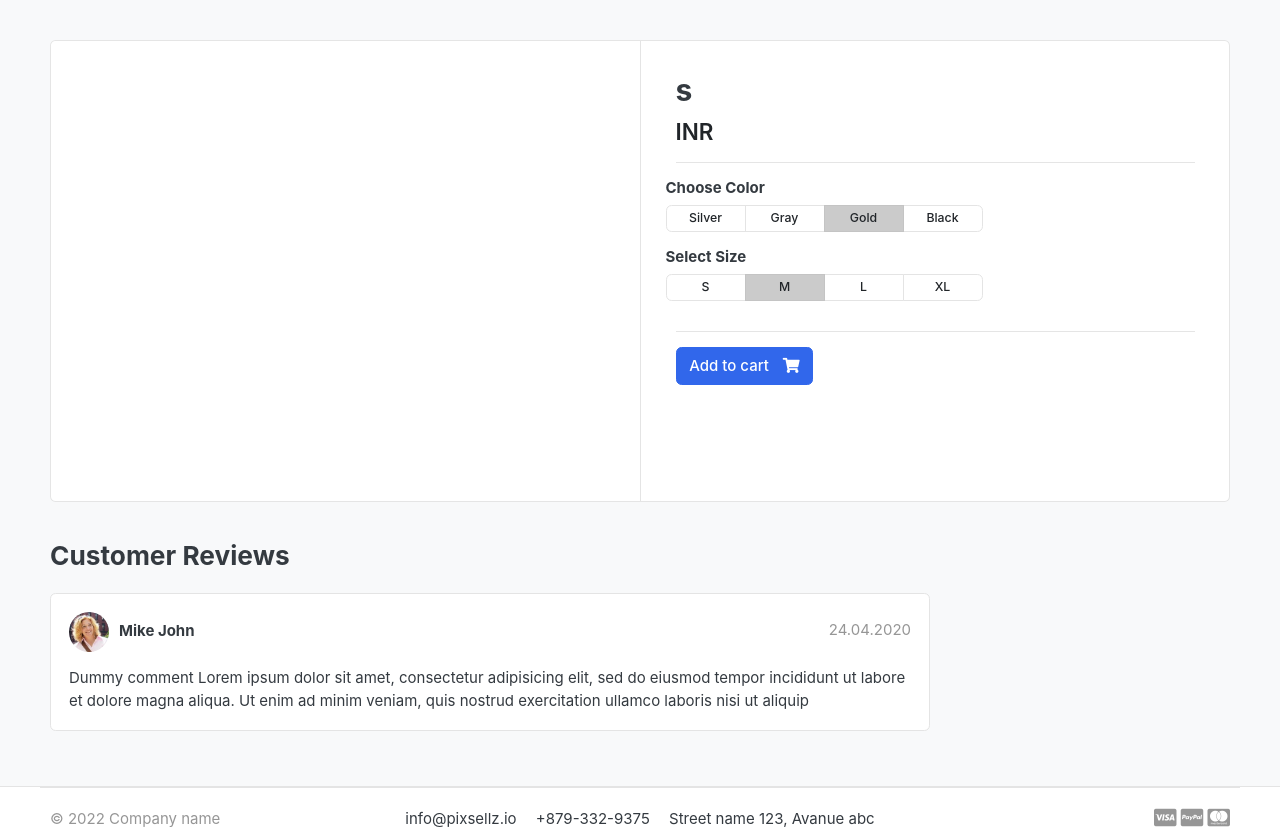
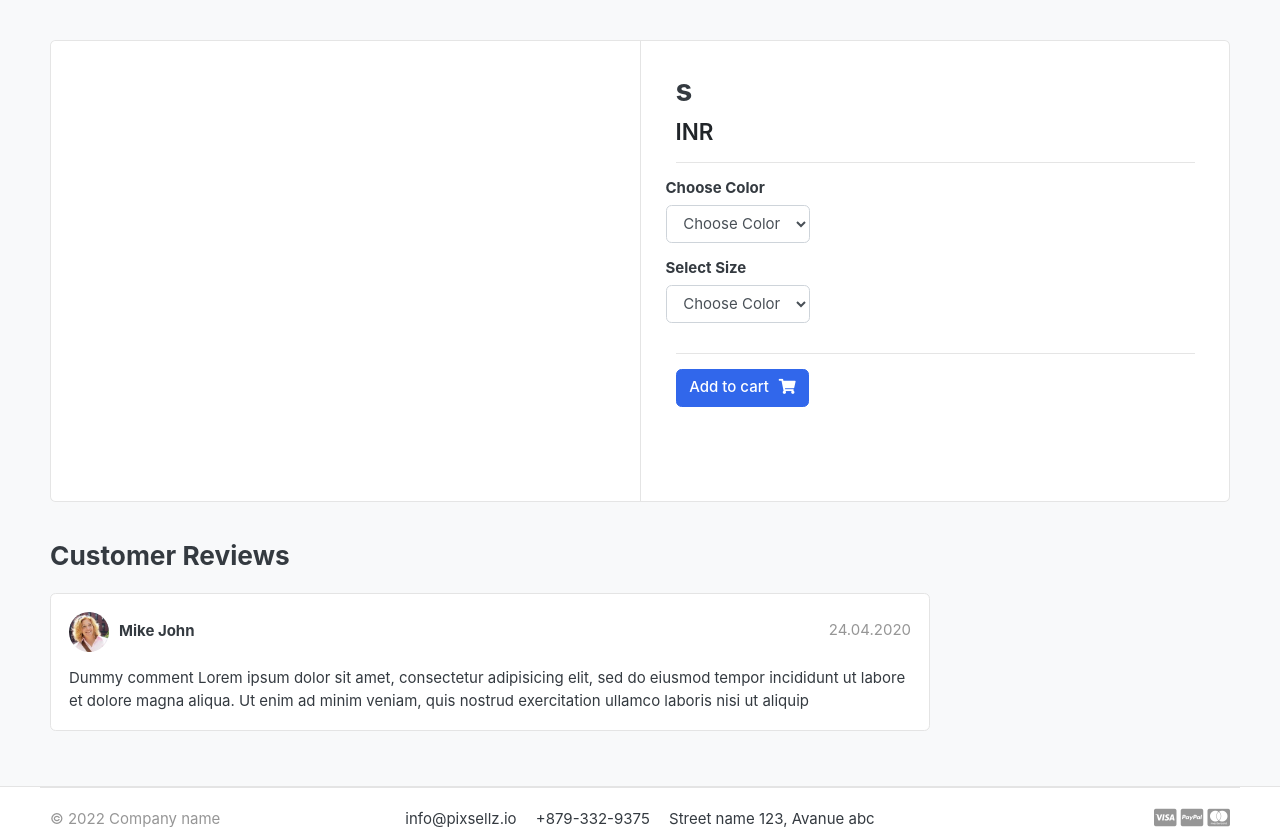
Before and after one commit to sandy8650/django-ecommerse, a Django app: template templates/products/product_detail.html in a window 1280 px wide. Shown: the part 118-945 px from the top of the page. Run offline with Django 4.2, Linux system fonts and the light colour scheme; the template is opened without the code that fills it, so the values that code supplies are empty; some libraries are stand-ins or nearby versions; some web fonts are replaced.

Commit message:
This is new comment

```diff
--- /dev/null
+++ b/carts/context_processors.py
@@ -0,0 +1,17 @@
+from .models import Cart, CartItem
+from .views import _cart_id
+
+
+def counter(request):
+    cart_count = 0
+    if 'admin' in request.path:
+        return {}
+    else:
+        try:
+            cart = Cart.objects.get(cart_id=_cart_id(request))
+            cart_items = CartItem.objects.all().filter(cart=cart)
+            for cart_item in cart_items:
+                cart_count += cart_item.quantity
+        except Cart.DoesNotExist:
+            cart_count = 0
+    return dict(cart_count=cart_count)
--- a/carts/views.py
+++ b/carts/views.py
@@ -1,5 +1,6 @@
 from django.shortcuts import render, redirect, get_object_or_404
-from products.models import Product
+from django.http import HttpResponse
+from products.models import Product, Variation
 from .models import Cart, CartItem
 from django.core.exceptions import ObjectDoesNotExist
 
@@ -12,6 +13,17 @@ def _cart_id(request):
     return cart
 
 def add_to_cart(request, product_id):
+    if request.method == "POST":
+        for item in request.POST:
+            key = item
+            value = request.POST[key]
+            try:
+                variation = Variation.objects.get(variation_category__iexact=key, variation_value__iexact=value)
+                print(variation)
+
+            except:
+                pass
+
     product = Product.objects.get(id=product_id)
     try:
         cart = Cart.objects.get(cart_id=_cart_id(request))
--- a/e_commerse/settings.py
+++ b/e_commerse/settings.py
@@ -68,6 +68,7 @@ TEMPLATES = [
                 'django.contrib.auth.context_processors.auth',
                 'django.contrib.messages.context_processors.messages',
                 'category.context_processors.menu_links',
+                'carts.context_processors.counter',
             ],
         },
     },
--- a/products/urls.py
+++ b/products/urls.py
@@ -6,6 +6,7 @@ app_name = 'products'
 urlpatterns = [
     path('', views.home, name='home'),
     path('store/', views.storeView, name='store'),
-    path('store/<slug:category_slug>/', views.storeItemView, name='product_by_category'),
+    path('store/category/<slug:category_slug>/', views.storeItemView, name='product_by_category'),
     path('store/<slug:category_slug>/<slug:product_slug>/', views.storeDetailView, name='product_detail'),
+    path('search/', views.search_items, name='search')
 ]
--- a/templates/base.html
+++ b/templates/base.html
@@ -74,9 +74,9 @@
                     </div> <!-- col.// -->
                     <a href="{% url 'products:store' %}" class="btn btn-outline-primary">Store</a>
                     <div class="col-lg  col-md-6 col-sm-12 col">
-                        <form action="#" class="search">
+                        <form action="" class="search" method="GET">
                             <div class="input-group w-100">
-                                <input type="text" class="form-control" style="width:60%;" placeholder="Search">
+                                <input type="text" class="form-control" style="width:60%;" placeholder="Search" name="keyword">
 
                                 <div class="input-group-append">
                                     <button class="btn btn-primary" type="submit">
@@ -95,10 +95,10 @@
                                     <a href="./register.html"> Register</a>
                                 </div>
                             </div>
-                            <a href="./cart.html" class="widget-header pl-3 ml-3">
+                            <a href="{% url 'carts:cart-view' %}" class="widget-header pl-3 ml-3">
                                 <div class="icon icon-sm rounded-circle border"><i class="fa fa-shopping-cart"></i>
                                 </div>
-                                <span class="badge badge-pill badge-danger notify">0</span>
+                                <span class="badge badge-pill badge-danger notify">{{ cart_count }}</span>
                             </a>
                         </div> <!-- widgets-wrap.// -->
                     </div> <!-- col.// -->
--- a/templates/carts/cart.html
+++ b/templates/carts/cart.html
@@ -31,7 +31,7 @@
         <tr>
             <td>
                 <figure class="itemside align-items-center">
-                    <div class="aside"><img src="{{ cart_item.product.image.url }}" class="img-sm"></div>
+                    <div class="aside"><a href="{{ cart_item.product.get_product_url }}"><img src="{{ cart_item.product.image.url }}" class="img-sm"></a></div>
                     <figcaption class="info">
                         <a href="{{ cart_item.product.get_product_url }}" class="title text-dark">{{ cart_item.product.title }}</a>
                         <p class="text-muted small">Color: 25 Mpx <br> Brand: Canon</p>
--- a/templates/products/product_detail.html
+++ b/templates/products/product_detail.html
@@ -17,6 +17,8 @@
           </article> <!-- gallery-wrap .end// -->
         </aside>
         <main class="col-md-6 border-left">
+          <form action="{% url 'carts:add_to_cart' product.id %}" method="POST">
+            {% csrf_token %}
             <article class="content-body">
 
               <h2 class="title">{{ product.title }}s</h2>
@@ -32,48 +34,40 @@
               <div class="row">
                 <div class="item-option-select">
                   <h6>Choose Color</h6>
-                <div class="btn-group btn-group-sm btn-group-toggle" data-toggle="buttons">
-                  <label class="btn btn-light">
-                    <input type="radio" name="radio_color"> Silver
-                  </label>
-                  <label class="btn btn-light">
-                    <input type="radio" name="radio_color" > Gray
-                  </label>
-                  <label class="btn btn-light active">
-                    <input type="radio" name="radio_color checked"> Gold
-                  </label>
-                  <label class="btn btn-light">
-                    <input type="radio" name="radio_color"> Black
-                  </label>
-                </div>
+                  <select name="color" class="form-control" required>
+                    <option value="" disabled selected>Choose Color</option>
+                    {% for i in product.variation_set.colors %}
+                    <option value="{{ i.variation_value | lower }}">{{ i.variation_value | capfirst }}</option>
+                    {% endfor %}
+                  </select>
                 </div>
               </div> <!-- row.// -->
               <div class="row">
                 <div class="item-option-select">
                   <h6>Select Size</h6>
-                <div class="btn-group btn-group-sm btn-group-toggle" data-toggle="buttons">
-                  <label class="btn btn-light">
-                    <input type="radio" name="radio_color"> S
-                  </label>
-                  <label class="btn btn-light active">
-                    <input type="radio" name="radio_color" checked> M
-                  </label>
-                  <label class="btn btn-light">
-                    <input type="radio" name="radio_color"> L
-                  </label>
-                  <label class="btn btn-light">
-                    <input type="radio" name="radio_color"> XL
-                  </label>
-                </div>
+                  <select name="color" class="form-control" required>
+                    <option value="" disabled selected>Choose Color</option>
+                    {% for i in product.variation_set.sizes %}
+                    <option value="{{ i.variation_value | lower }}">{{ i.variation_value | capfirst }}</option>
+                    {% endfor %}
+                  </select>
                 </div>
               </div> <!-- row.// -->
               <hr>
-        {% if product.stock <= 0 %}
-          <h5 class="text-danger">Out of Stock</h5>
+              {% if product.stock <= 0 %} <h5 class="text-danger">Out of Stock</h5>
                 {% else %}
-          <a href="{% url 'carts:cart-view' %}" class="btn  btn-primary"> <span class="text">Add to cart</span> <i class="fas fa-shopping-cart"></i>  </a>
+                {% if in_cart %}
+                <a href="{% url 'carts:add_to_cart' product.id %}" class="btn btn-success"> <span class="text">Add to
+                    cart</span> <i class="fas fa-check"></i> </a>
+                <a href="{% url 'carts:cart-view' %}" class="btn  btn-outline-primary"> <span class="text">View
+                    Cart</span> <i class="fas fa-eye"></i> </a>
+                {% else %}
+                <button type="submit" class="btn btn-primary"><span class="text">Add to
+                    cart</span><i class="fas fa-shopping-cart"></i> </button>
+                {% endif %}
                 {% endif %}
             </article> <!-- product-info-aside .// -->
+          </form>
         </main> <!-- col.// -->
       </div> <!-- row.// -->
     </div> <!-- card.// -->
```
Also changed, not shown: products/admin.py (+10 -1 lines), products/models.py (+27 -0 lines), products/views.py (+27 -5 lines), templates/products/store.html (+20 -6 lines), products/migrations/0003_variation.py (added), 1 other file. Lines whose indentation alone changed are shown as unchanged.
